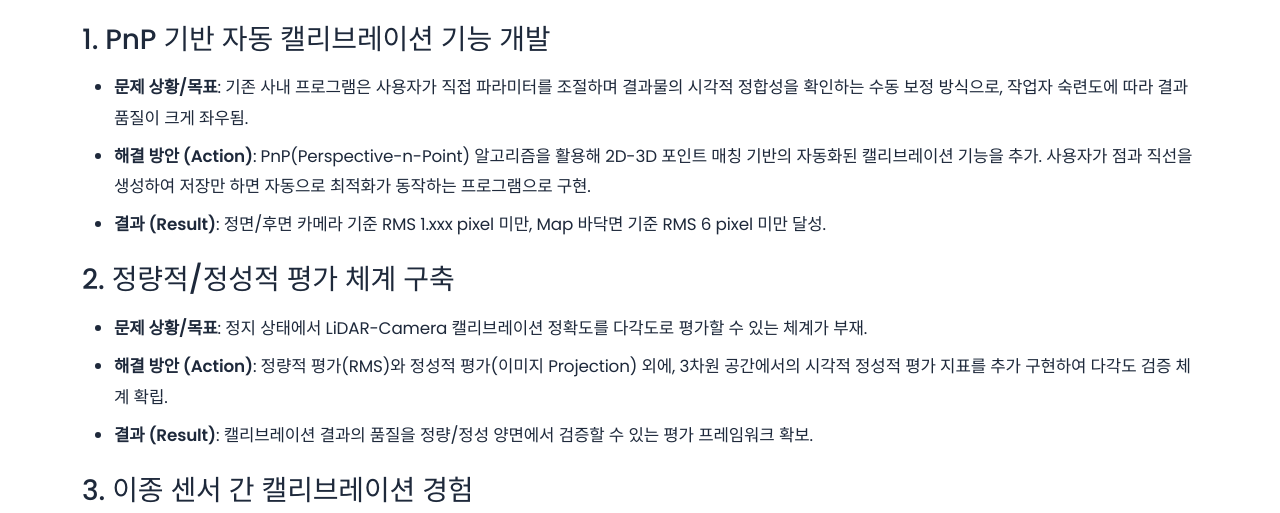
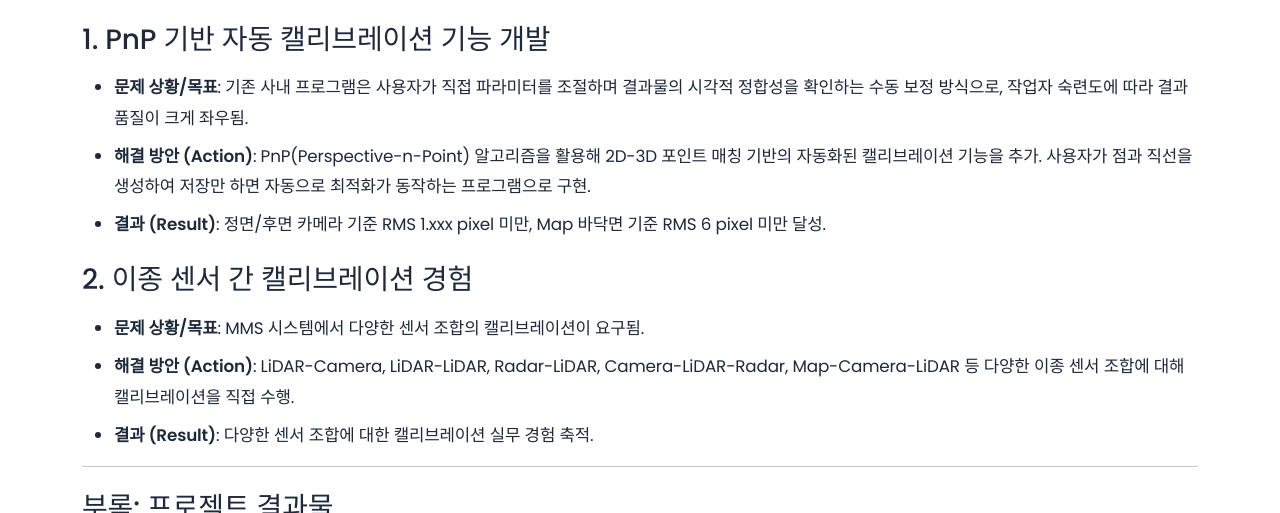
Before and after one commit to jinwoo-Sync/jinwoo-Sync.github.io, a Jekyll site: the page built from _projects/calib_optimization.md, in a window 1280 px wide and 900 px high, scrolled down 937 px, cut to the strip 0-513 px from the top of the window. Built offline with Jekyll 4.4.1, drawn with Linux system fonts in a browser that asks for light colours.

Commit message:
내용삭제

```diff
--- a/_projects/calib_optimization.md
+++ b/_projects/calib_optimization.md
@@ -30,12 +30,7 @@ order: 1
 - **해결 방안 (Action)**: PnP(Perspective-n-Point) 알고리즘을 활용해 2D-3D 포인트 매칭 기반의 자동화된 캘리브레이션 기능을 추가. 사용자가 점과 직선을 생성하여 저장만 하면 자동으로 최적화가 동작하는 프로그램으로 구현.
 - **결과 (Result)**: 정면/후면 카메라 기준 RMS 1.xxx pixel 미만, Map 바닥면 기준 RMS 6 pixel 미만 달성.
 
-### 2. 정량적/정성적 평가 체계 구축
-- **문제 상황/목표**: 정지 상태에서 LiDAR-Camera 캘리브레이션 정확도를 다각도로 평가할 수 있는 체계가 부재.
-- **해결 방안 (Action)**: 정량적 평가(RMS)와 정성적 평가(이미지 Projection) 외에, 3차원 공간에서의 시각적 정성적 평가 지표를 추가 구현하여 다각도 검증 체계 확립.
-- **결과 (Result)**: 캘리브레이션 결과의 품질을 정량/정성 양면에서 검증할 수 있는 평가 프레임워크 확보.
-
-### 3. 이종 센서 간 캘리브레이션 경험
+### 2. 이종 센서 간 캘리브레이션 경험
 - **문제 상황/목표**: MMS 시스템에서 다양한 센서 조합의 캘리브레이션이 요구됨.
 - **해결 방안 (Action)**: LiDAR-Camera, LiDAR-LiDAR, Radar-LiDAR, Camera-LiDAR-Radar, Map-Camera-LiDAR 등 다양한 이종 센서 조합에 대해 캘리브레이션을 직접 수행.
 - **결과 (Result)**: 다양한 센서 조합에 대한 캘리브레이션 실무 경험 축적.
```
